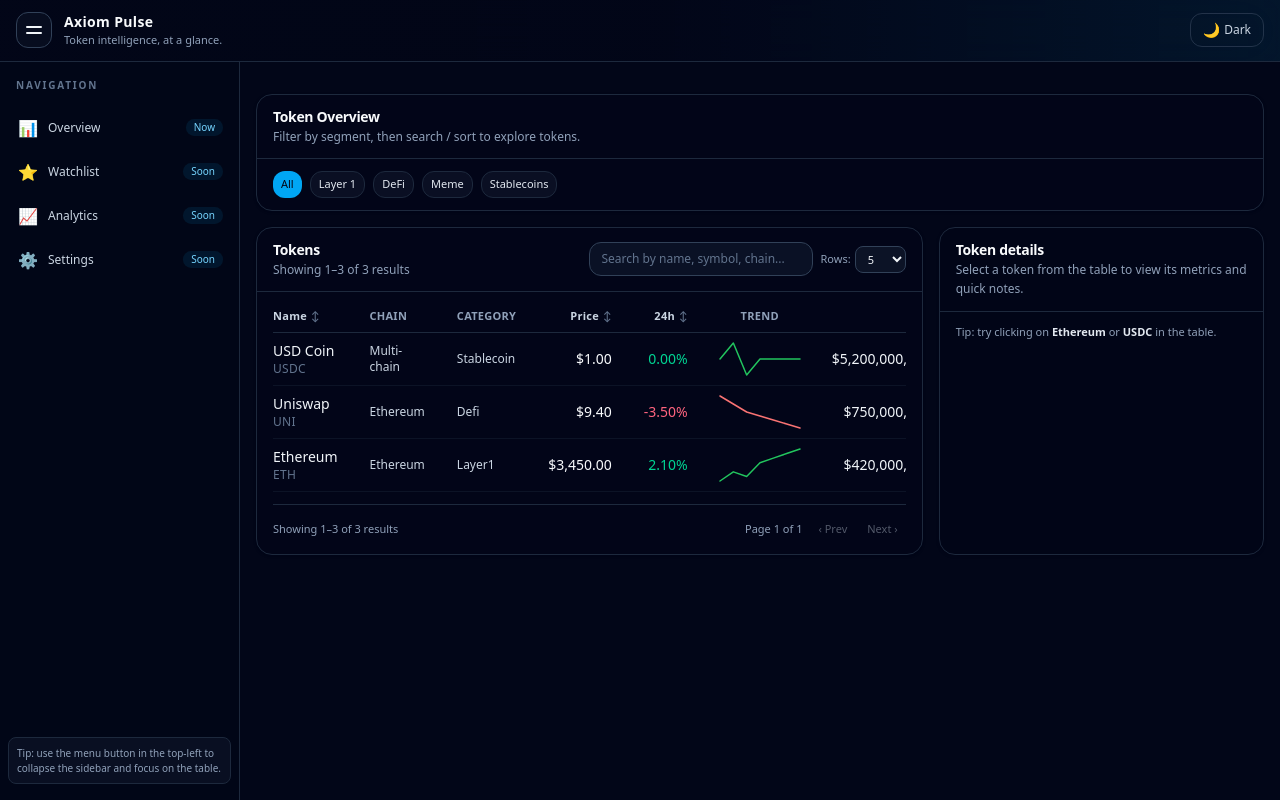
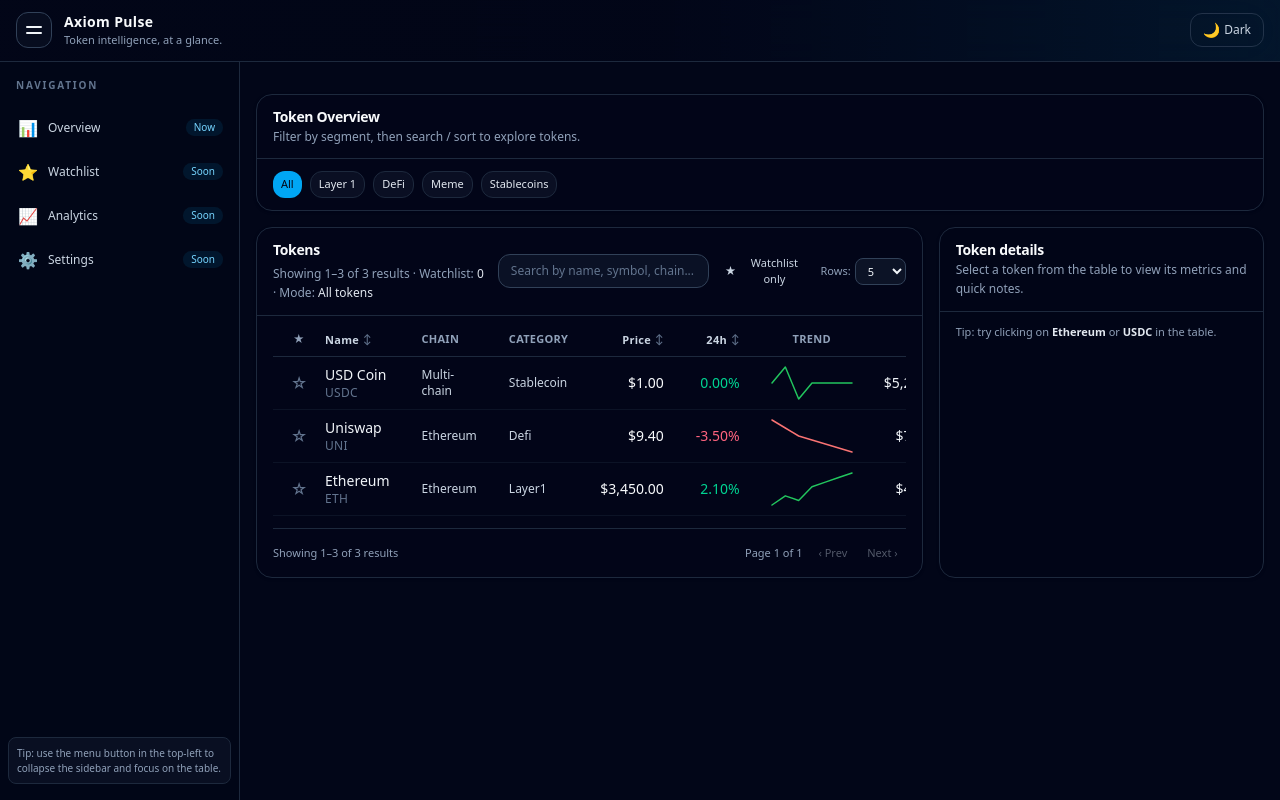
Before and after one commit to sangram-sethi/Token-Trading-Table, a Next.js app: page / in a window 1280 px wide. Built offline with nearby package versions, Linux system fonts and the light colour scheme.

Commit message:
added watchlist

```diff
--- a/src/components/tokens/TokenList.tsx
+++ b/src/components/tokens/TokenList.tsx
@@ -4,7 +4,11 @@ import { useSelector, useDispatch } from "react-redux";
 import { useState, useEffect } from "react";
 import type { RootState, AppDispatch } from "@/store/store";
 import { formatCurrency, formatPercent } from "@/lib/formatting";
-import { fetchTokens, selectToken } from "@/store/tokensSlice";
+import {
+  fetchTokens,
+  selectToken,
+  toggleWatchlist,
+} from "@/store/tokensSlice";
 import {
   Card,
   CardHeader,
@@ -21,8 +25,14 @@ type SortDirection = "asc" | "desc";
 
 export default function TokenList() {
   const dispatch = useDispatch<AppDispatch>();
-  const { tokens, filteredCategory, status, error, selectedTokenId } =
-    useSelector((state: RootState) => state.tokens);
+  const {
+    tokens,
+    filteredCategory,
+    status,
+    error,
+    selectedTokenId,
+    watchlist,
+  } = useSelector((state: RootState) => state.tokens);
 
   const [query, setQuery] = useState("");
   const [sortKey, setSortKey] = useState<SortKey>("tvl");
@@ -31,6 +41,9 @@ export default function TokenList() {
   // pagination state
   const [pageSize, setPageSize] = useState(5);
   const [page, setPage] = useState(1); // 1-based
+
+  // watchlist view toggle
+  const [showWatchlistOnly, setShowWatchlistOnly] = useState(false);
 
   // Fetch tokens on first load
   useEffect(() => {
@@ -65,13 +78,13 @@ export default function TokenList() {
   };
 
   // 1) category filter
-  const filteredByCategory =
+  let filtered =
     filteredCategory === "all"
       ? tokens
       : tokens.filter((t) => t.category === filteredCategory);
 
   // 2) search filter
-  const searchedTokens = filteredByCategory.filter((t) => {
+  filtered = filtered.filter((t) => {
     if (!query.trim()) return true;
     const q = query.toLowerCase();
     return (
@@ -81,8 +94,13 @@ export default function TokenList() {
     );
   });
 
-  // 3) sorting
-  const sortedTokens = [...searchedTokens].sort((a, b) => {
+  // 3) watchlist filter (if enabled)
+  if (showWatchlistOnly) {
+    filtered = filtered.filter((t) => watchlist.includes(t.id));
+  }
+
+  // 4) sorting
+  const sortedTokens = [...filtered].sort((a, b) => {
     let result = 0;
 
     switch (sortKey) {
@@ -134,16 +152,22 @@ export default function TokenList() {
     setPage(1); // reset to first page when size changes
   };
 
+  const watchlistCount = watchlist.length;
+  const modeLabel = showWatchlistOnly ? "Watchlist only" : "All tokens";
+
   return (
     <Card>
       <CardHeader className="flex flex-col gap-3 sm:flex-row sm:items-center sm:justify-between">
-        <div>
+        <div className="space-y-1">
           <CardTitle>Tokens</CardTitle>
           <CardDescription>
             Showing {displayStart}–{displayEnd} of {totalRows} result
-            {totalRows === 1 ? "" : "s"}
+            {totalRows === 1 ? "" : "s"} · Watchlist:{" "}
+            <span className="text-slate-200">{watchlistCount}</span> · Mode:{" "}
+            <span className="text-slate-200">{modeLabel}</span>
           </CardDescription>
         </div>
+
         <div className="flex w-full flex-col gap-2 sm:w-auto sm:flex-row sm:items-center">
           <div className="w-full sm:w-56">
             <Input
@@ -155,6 +179,22 @@ export default function TokenList() {
               placeholder="Search by name, symbol, chain..."
             />
           </div>
+
+          <div className="flex items-center gap-2">
+            {/* THIS is the button you're looking for */}
+            <Button
+              variant={showWatchlistOnly ? "primary" : "ghost"}
+              size="xs"
+              onClick={() => {
+                setShowWatchlistOnly((prev) => !prev);
+                setPage(1);
+              }}
+              className="rounded-full"
+            >
+              <span className="mr-1">★</span>
+              Watchlist only
+            </Button>
+
             <div className="flex items-center gap-1 text-[11px] text-slate-400">
               <span>Rows:</span>
               <select
@@ -166,6 +206,7 @@ export default function TokenList() {
                 <option value={10}>10</option>
                 <option value={25}>25</option>
               </select>
+            </div>
           </div>
         </div>
       </CardHeader>
@@ -195,6 +236,9 @@ export default function TokenList() {
               <table className="min-w-full text-left text-sm">
                 <thead className="border-b border-slate-800 text-xs uppercase tracking-wide text-slate-400">
                   <tr>
+                    <th className="px-2 py-2 text-center text-[11px] font-semibold tracking-wide text-slate-400">
+                      ★
+                    </th>
                     <th className="py-2 pr-4">
                       <button
                         type="button"
@@ -249,6 +293,7 @@ export default function TokenList() {
                 <tbody>
                   {pageTokens.map((token) => {
                     const isSelected = token.id === selectedTokenId;
+                    const isWatched = watchlist.includes(token.id);
 
                     return (
                       <tr
@@ -260,6 +305,29 @@ export default function TokenList() {
                             : "hover:bg-slate-900/80"
                         }`}
                       >
+                        <td className="px-2 py-2 text-center">
+                          <Button
+                            variant="ghost"
+                            size="icon"
+                            onClick={(e) => {
+                              e.stopPropagation();
+                              dispatch(toggleWatchlist(token.id));
+                            }}
+                            aria-label={
+                              isWatched
+                                ? "Remove from watchlist"
+                                : "Add to watchlist"
+                            }
+                          >
+                            <span
+                              className={
+                                isWatched ? "text-yellow-300" : "text-slate-500"
+                              }
+                            >
+                              {isWatched ? "★" : "☆"}
+                            </span>
+                          </Button>
+                        </td>
                         <td className="py-2 pr-4">
                           <div className="flex flex-col">
                             <span className="text-sm font-medium text-slate-100">
--- a/src/store/tokensSlice.ts
+++ b/src/store/tokensSlice.ts
@@ -11,6 +11,7 @@ interface TokensState {
   status: "idle" | "loading" | "succeeded" | "failed";
   error: string | null;
   selectedTokenId: string | null;
+  watchlist: string[]; // token IDs
 }
 
 const initialState: TokensState = {
@@ -19,6 +20,7 @@ const initialState: TokensState = {
   status: "idle",
   error: null,
   selectedTokenId: null,
+  watchlist: [],
 };
 
 // Async thunk to load tokens from our API route
@@ -52,6 +54,17 @@ const tokensSlice = createSlice({
     clearSelectedToken(state) {
       state.selectedTokenId = null;
     },
+    toggleWatchlist(state, action: PayloadAction<string>) {
+      const id = action.payload;
+      if (state.watchlist.includes(id)) {
+        state.watchlist = state.watchlist.filter((t) => t !== id);
+      } else {
+        state.watchlist.push(id);
+      }
+    },
+    clearWatchlist(state) {
+      state.watchlist = [];
+    },
   },
   extraReducers: (builder) => {
     builder
@@ -75,5 +88,7 @@ export const {
   setTokens,
   selectToken,
   clearSelectedToken,
+  toggleWatchlist,
+  clearWatchlist,
 } = tokensSlice.actions;
 export default tokensSlice.reducer;
```
Lines whose indentation alone changed are shown as unchanged.
